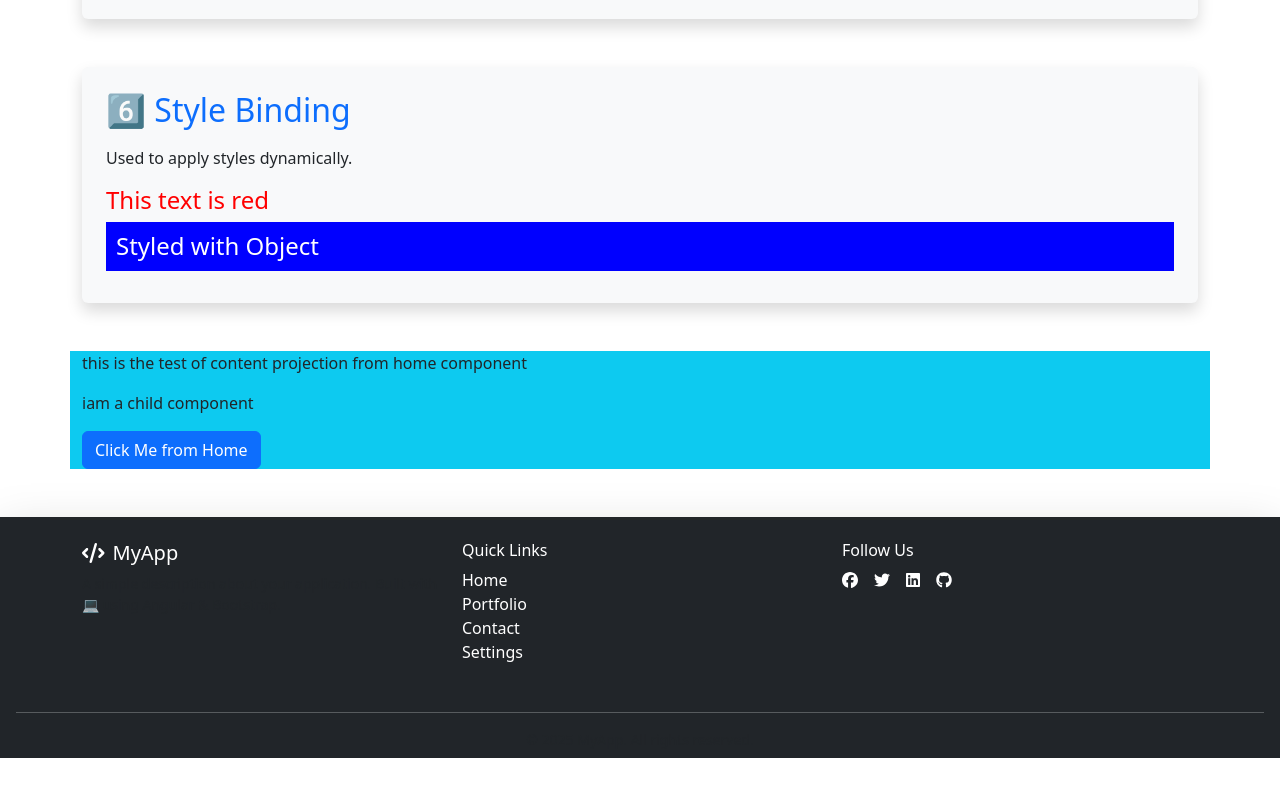
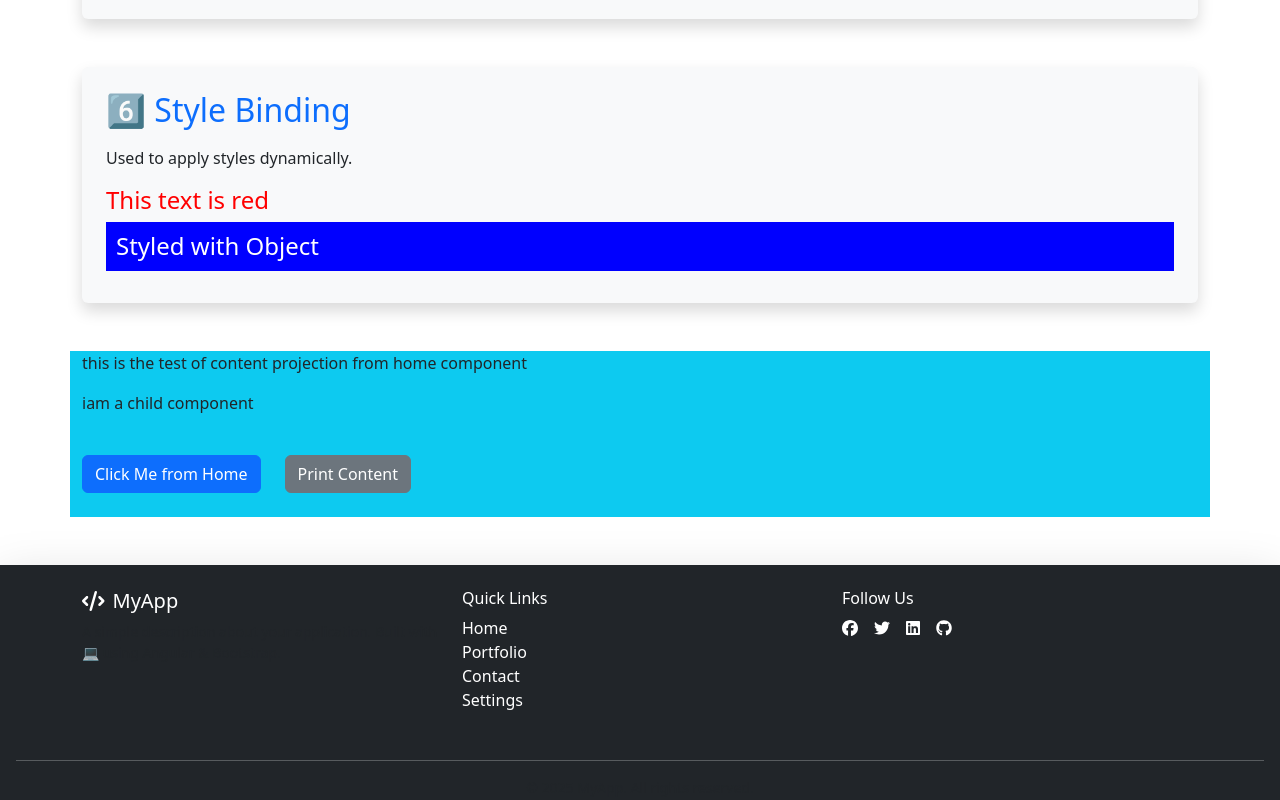
Before and after one commit to Amr-shawky/angular-training-project, an Angular app: page /home in a window 1280 px wide. Shown: the part 1673-2473 px from the top of the page. Before the commit the page ends 2431 px from the top, so only its background shows below. Built offline with nearby package versions, Linux system fonts and the light colour scheme.

Commit message:
Enhance Child component with content projection; update Contact component to utilize template reference variable for content access

```diff
--- a/src/app/child/child.html
+++ b/src/app/child/child.html
@@ -2,4 +2,5 @@
     <ng-content select="p"></ng-content>
     <p>iam a child component</p>
     <ng-content select="button"></ng-content>
+    <button class="btn btn-secondary m-4" (click)="printContent()">Print Content</button>
 </div>
--- a/src/app/child/child.ts
+++ b/src/app/child/child.ts
@@ -1,5 +1,5 @@
-import { Component } from '@angular/core';
-
+import { Component, ElementRef } from '@angular/core';
+import { ContentChild} from '@angular/core';
 @Component({
   selector: 'app-child',
   imports: [],
@@ -7,5 +7,11 @@ import { Component } from '@angular/core';
   styleUrl: './child.css'
 })
 export class Child {
+//content child projection --> view content
+  @ContentChild('P') content!: ElementRef<HTMLParagraphElement>;
 
+  printContent() {
+    console.log(this.content.nativeElement.textContent);
+    this.content.nativeElement.textContent = 'Updated content from child component';
+  }
 }
--- a/src/app/component/contact/contact.html
+++ b/src/app/component/contact/contact.html
@@ -96,6 +96,8 @@
   <app-test></app-test>
   <button (click)="callTestFunction()" class="btn btn-outline-primary mb-3">Call Test Function</button>
   <app-child>
-    <p>this is the test of content projection from contact component</p>
+    <p #P>this is the test of content projection from contact component</p>
     <button class="btn btn-primary">Click Me from Contact</button>
   </app-child>
+
+  <!-- Content Child -->
```
